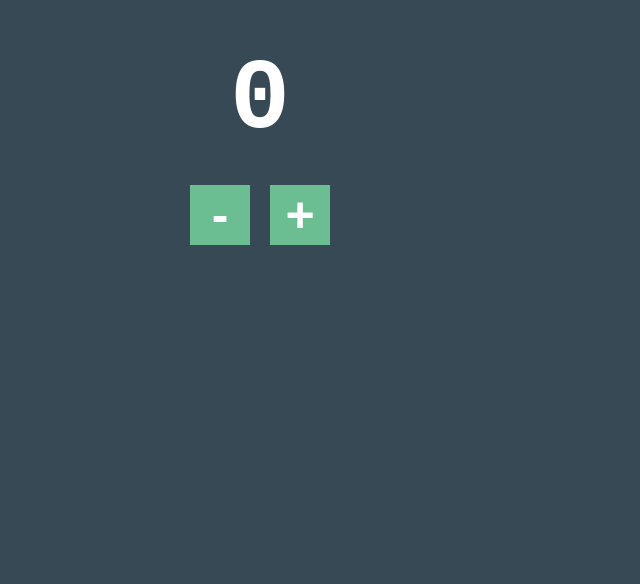
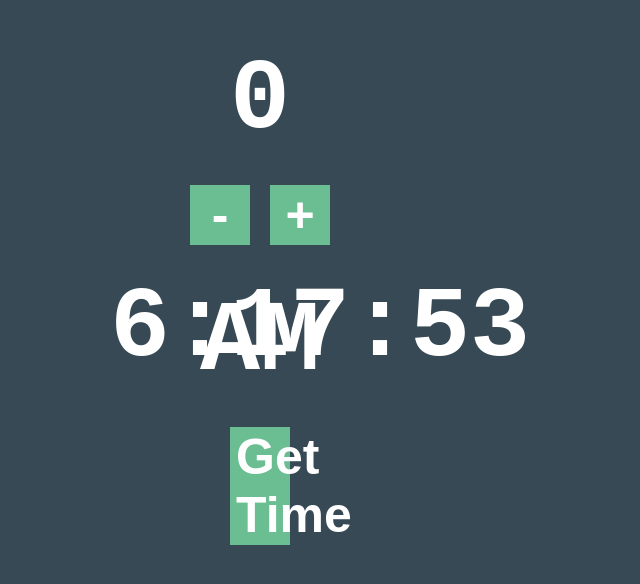
Before and after one commit to mohsinrashid64/React-Stuff, a React (Create React App) app: page / in a window 1280 px wide. Shown: the part 136-720 px from the top of the page, without its empty margins (380-1020 px from the left). Built offline with nearby package versions, Linux system fonts and the light colour scheme.

Commit message:
Update App.js

```diff
--- a/src/App.js
+++ b/src/App.js
@@ -7,20 +7,28 @@
 
 function App() {
   const [count, setCount] = useState(0);
-
   function increase() {
     setCount(count + 1);
   }
-
   function decrease() {
     setCount(count - 1);
   }
 
+  const now = new Date().toLocaleTimeString();
+  const [time,setTime] = useState(now);
+
+  function updateTime(){
+    const newTime = new Date().toLocaleTimeString();
+    setTime(newTime)
+  }
   return (
     <div className="container">
       <h1>{count}</h1>
       <button onClick={decrease}>-</button>
       <button onClick={increase}>+</button>
+      <h1>{time}</h1>
+      <button onClick={updateTime}>Get Time</button>
+
     </div>
   );
 }
```
